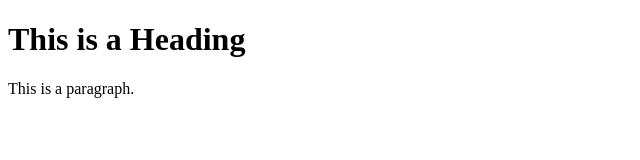
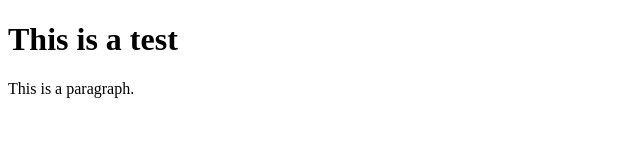
Before and after one commit to TseJunZhen/SiowLeeJing, a plain HTML site: page test.html in a window 1280 px wide. Shown: the whole page, without its empty margins (0-640 px from the left). Drawn offline with Linux system fonts and the light colour scheme.

Commit message:
Update test.html

```diff
--- a/test.html
+++ b/test.html
@@ -2,7 +2,7 @@
 <html>
 
 <title>aa Title</title>
-<h1>This is a Heading</h1>
+<h1>This is a test</h1>
 <p>This is a paragraph.</p>
 
 </html>
```
